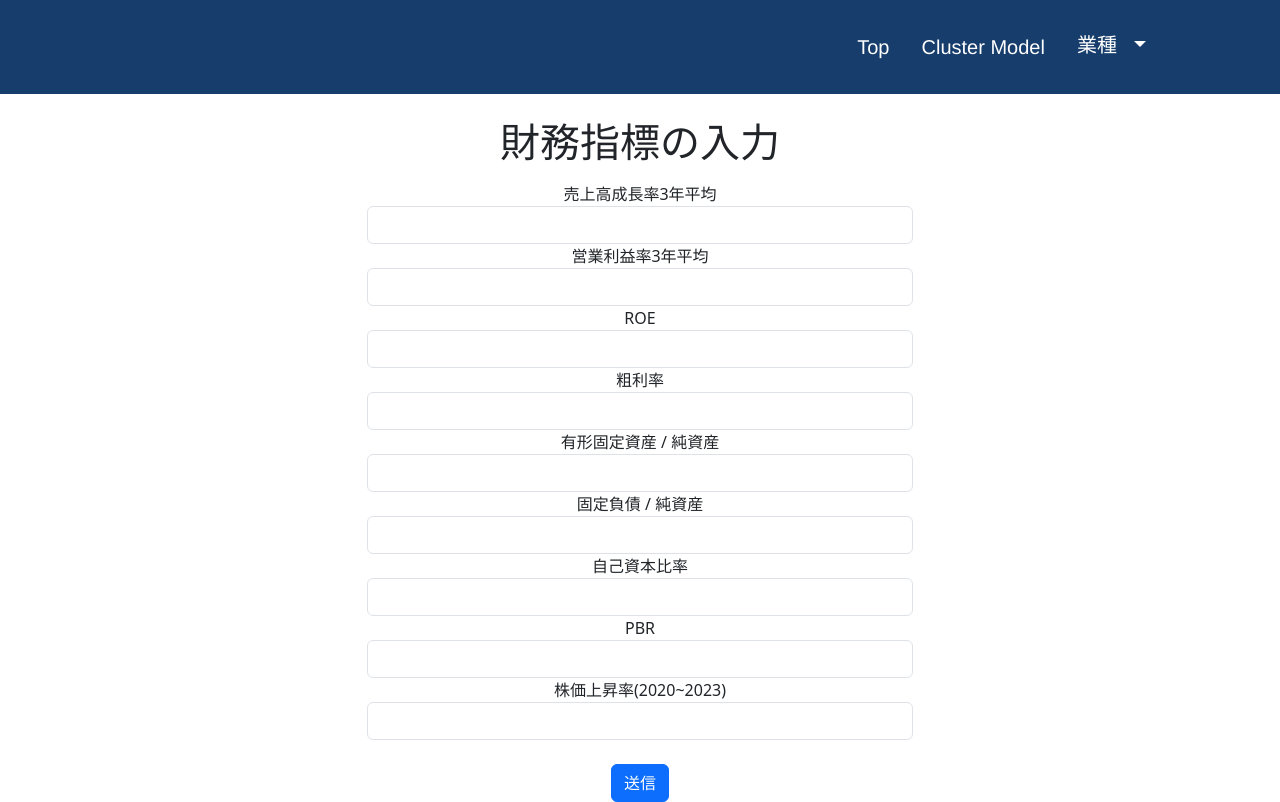
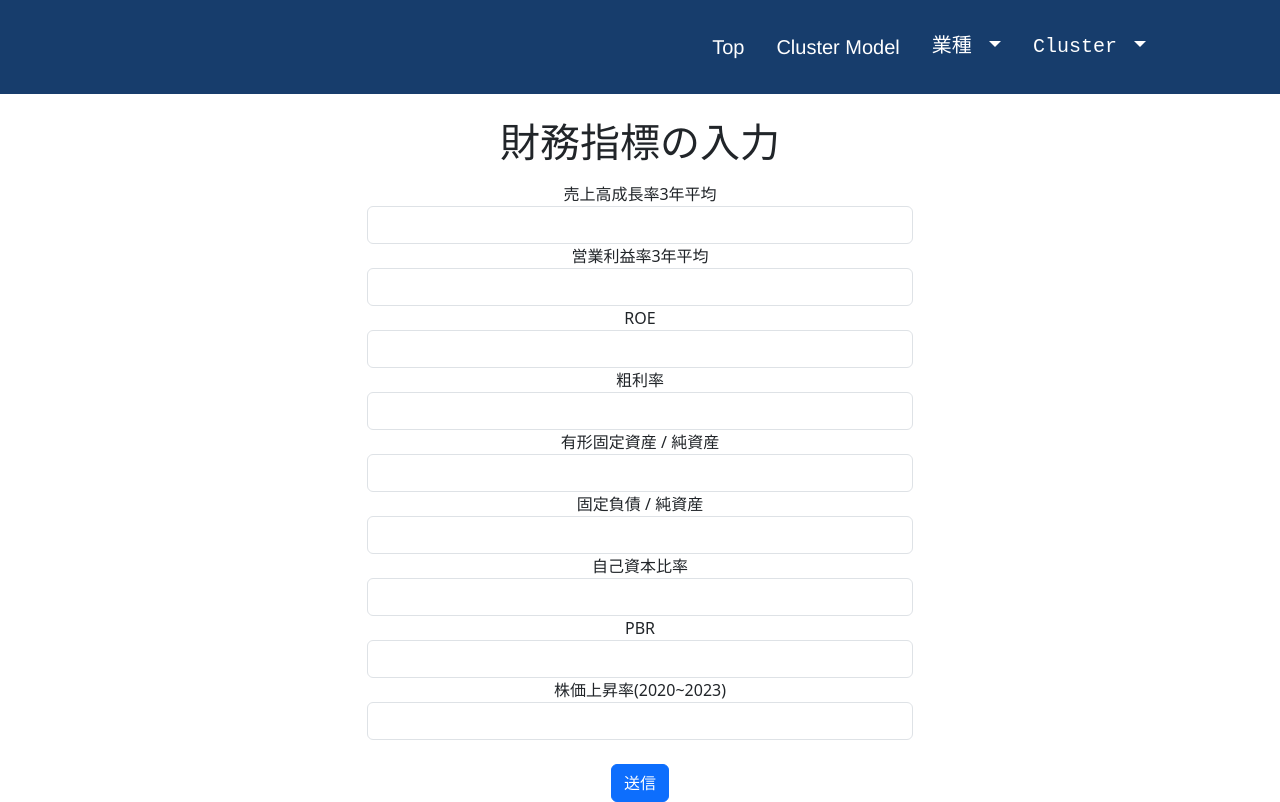
Before and after one commit to yoshi-fund/company, a Django app: page /cluster/ in a window 1280 px wide. Run offline with Django 4.2, Linux system fonts and the light colour scheme; parts of the project's set-up code (start-up, migrations or seed data) failed here and were passed over; some libraries are stand-ins or nearby versions.

Commit message:
clusterリンク実装

```diff
--- a/company/templates/company/base.html
+++ b/company/templates/company/base.html
@@ -52,6 +52,33 @@
 
                         </ul>
                     </li>
+                    <li class="nav-item dropdown">
+                        <a class="nav-link dropdown-toggle px-lg-3 py-3 py-lg-4" href="#" id="navbarDropdown" role="button" data-bs-toggle="dropdown" aria-expanded="false" style="color: white; font-size: 20px; font-family:'Courier New', Courier, monospace;">
+                            Cluster
+                        </a>
+                        <ul class="dropdown-menu" aria-labelledby="navbarDropdown">
+                            <li><a class="dropdown-item" href="{% url 'company:cluster' cluster=0 %}">クラスター0</a></li>
+                            <li><a class="dropdown-item" href="{% url 'company:cluster' cluster=1 %}">クラスター1</a></li>
+                            <li><a class="dropdown-item" href="{% url 'company:cluster' cluster=2 %}">クラスター2</a></li>
+                            <li><a class="dropdown-item" href="{% url 'company:cluster' cluster=3 %}">クラスター3</a></li>
+                            <li><a class="dropdown-item" href="{% url 'company:cluster' cluster=4 %}">クラスター4</a></li>
+                            <li><a class="dropdown-item" href="{% url 'company:cluster' cluster=5 %}">クラスター5</a></li>
+                            <li><a class="dropdown-item" href="{% url 'company:cluster' cluster=6 %}">クラスター6</a></li>
+                            <li><a class="dropdown-item" href="{% url 'company:cluster' cluster=7 %}">クラスター7</a></li>
+                            <li><a class="dropdown-item" href="{% url 'company:cluster' cluster=8 %}">クラスター8</a></li>
+                            <li><a class="dropdown-item" href="{% url 'company:cluster' cluster=9 %}">クラスター9</a></li>
+                            <li><a class="dropdown-item" href="{% url 'company:cluster' cluster=10 %}">クラスター10</a></li>
+                            <li><a class="dropdown-item" href="{% url 'company:cluster' cluster=11 %}">クラスター11</a></li>
+                            <li><a class="dropdown-item" href="{% url 'company:cluster' cluster=12 %}">クラスター12</a></li>
+                            <li><a class="dropdown-item" href="{% url 'company:cluster' cluster=13 %}">クラスター13</a></li>
+                            <li><a class="dropdown-item" href="{% url 'company:cluster' cluster=14 %}">クラスター14</a></li>
+                            <li><a class="dropdown-item" href="{% url 'company:cluster' cluster=15 %}">クラスター15</a></li>
+                            <li><a class="dropdown-item" href="{% url 'company:cluster' cluster=16 %}">クラスター16</a></li>
+                            <li><a class="dropdown-item" href="{% url 'company:cluster' cluster=17 %}">クラスター17</a></li>
+                            <li><a class="dropdown-item" href="{% url 'company:cluster' cluster=18 %}">クラスター18</a></li>
+                            <li><a class="dropdown-item" href="{% url 'company:cluster' cluster=19 %}">クラスター19</a></li>
+                        </ul>
+                    </li>
                 </ul>
             </div>
         </div>
```
